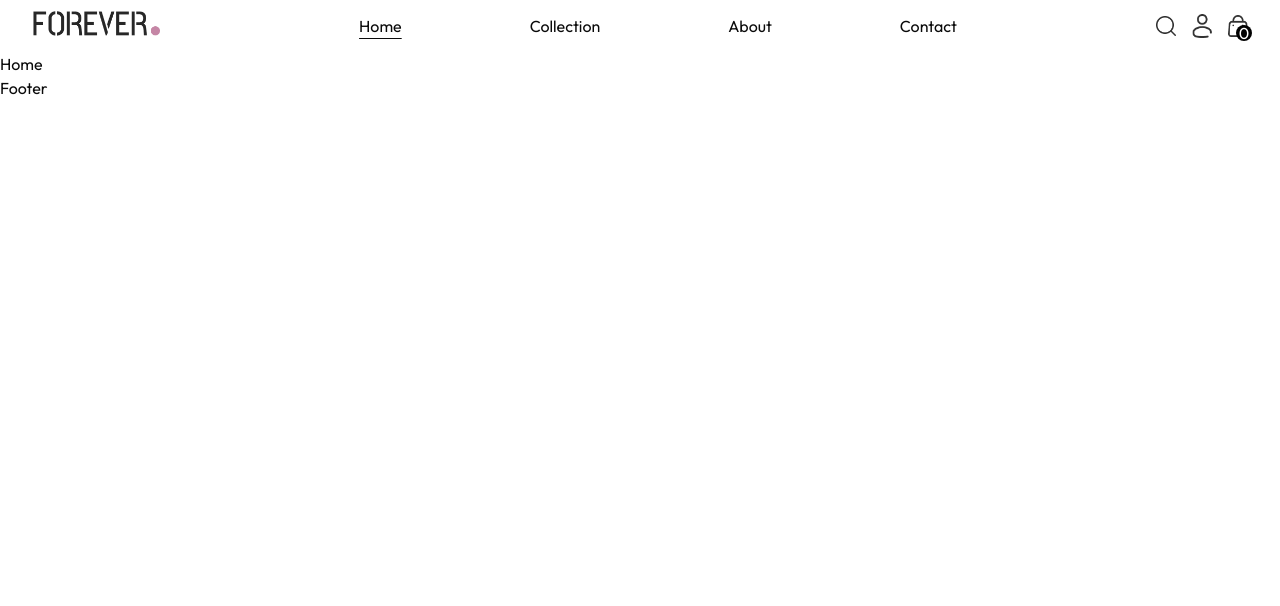
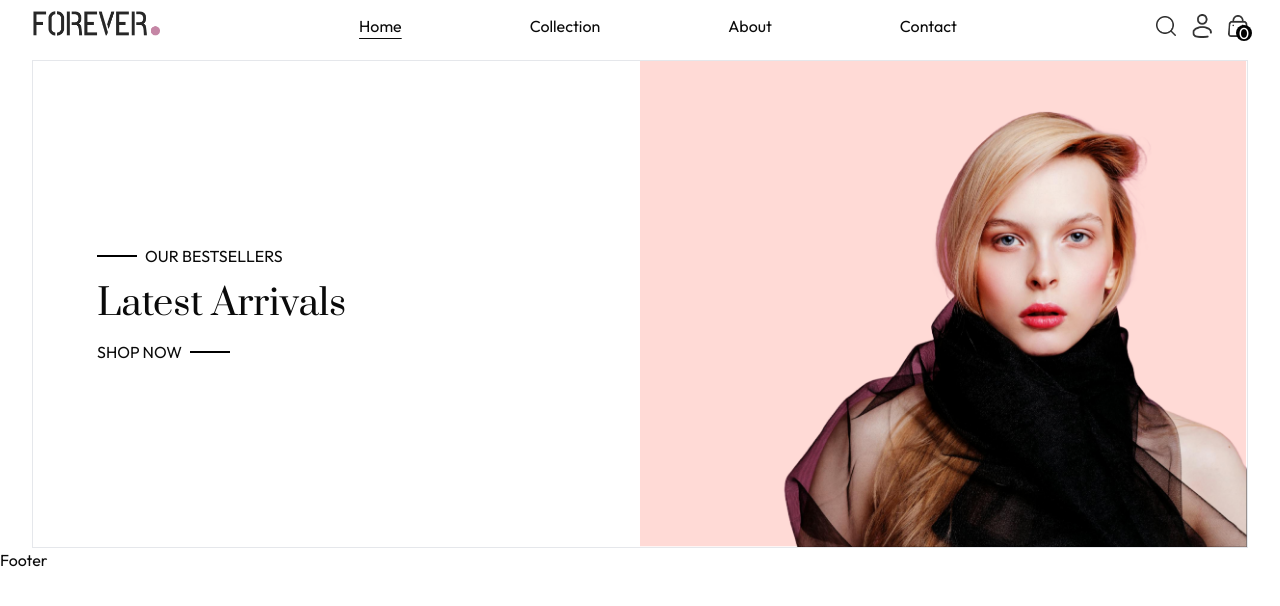
Before and after one commit to mohangrg2018/forever-ecommerce, a React (Vite) app in the folder client/: page / in a window 1280 px wide. Shown: the top 606 px of the page. Built offline with nearby package versions, Linux system fonts and the light colour scheme.

Commit message:
feat(hero): added Hero component to Home page

```diff
--- a/client/src/components/sections/Hero.jsx
+++ b/client/src/components/sections/Hero.jsx
@@ -0,0 +1,27 @@
+import { assets } from "@/assets/assets";
+import React from "react";
+
+const Hero = () => {
+  return (
+    <section className="container__width">
+      <div className="flex flex-col sm:flex-row border border-gray-200 mt-6 sm:mt-2">
+        <div className="w-full sm:w-1/2 flex flex-col justify-center gap-4 py-14 px-16">
+          <p className="uppercase flex items-center gap-2">
+            <span className="h-0.5 w-10 bg-black" />
+            our bestsellers
+          </p>
+          <h1 className="capitalize prata-regular text-4xl">latest arrivals</h1>
+          <p className="uppercase flex items-center gap-2">
+            shop now
+            <span className="h-0.5 w-10 bg-black" />
+          </p>
+        </div>
+        <div className="w-full sm:w-1/2">
+          <img src={assets.hero_img} alt="" />
+        </div>
+      </div>
+    </section>
+  );
+};
+
+export default Hero;
--- a/client/src/pages/Home.jsx
+++ b/client/src/pages/Home.jsx
@@ -1,7 +1,12 @@
+import Hero from "@/components/sections/Hero";
 import React from "react";
 
 const Home = () => {
-  return <div>Home</div>;
+  return (
+    <div>
+      <Hero />
+    </div>
+  );
 };
 
 export default Home;
```
